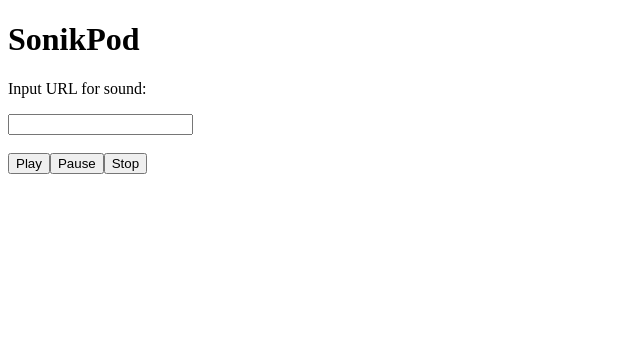
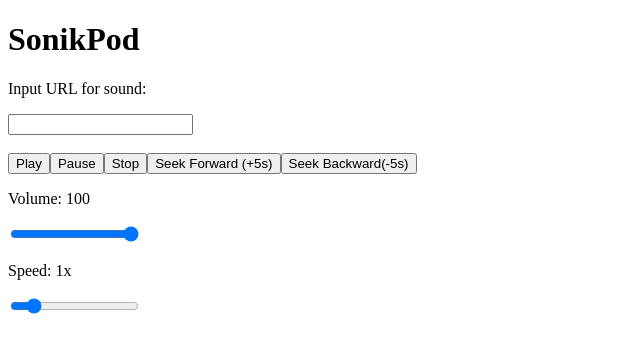
Before and after one commit to akashdeshpande/sonikpod, a React (Vite) app: page / in a window 1280 px wide. Shown: the top 352 px of the page, without its empty margins (0-640 px from the left). Built offline with nearby package versions, Linux system fonts and the light colour scheme.

Commit message:
Add seek, volume and speed in player

```diff
--- a/src/components/player/Player.jsx
+++ b/src/components/player/Player.jsx
@@ -3,8 +3,12 @@ import { useState } from "react";
 
 function Player(props) {
 
+    // https://howlerjs.com/assets/howler.js/examples/player/audio/rave_digger.webm
+
     const [mediaUrl, setMediaUrl] = useState("");
     const [sound, setSound] = useState(null);
+    const [volume, setVolume] = useState(1.0);
+    const [speed, setSpeed] = useState(1.0);
 
     function playSound() {
         if(sound) {
@@ -16,7 +20,8 @@ function Player(props) {
                 src: mediaUrl,
                 preload: true,
                 onend: () => console.log("playback finished"),
-                onloaderror: (id, error) => console.error("Error loading sound source: ", error )
+                onloaderror: (id, error) => console.error("Error loading sound source: ", error ),
+                html5: true
             });
 
             setSound(sound);
@@ -35,6 +40,30 @@ function Player(props) {
             sound.stop();
     }
 
+    function seekForward() {
+        if(sound) {
+            sound.seek((sound.seek() + 5));
+        }
+    }
+
+    function seekBackward() {
+         if(sound) {
+            sound.seek((sound.seek() - 5));
+        }
+    }
+
+    function handleVolumeChange(event) {
+        setVolume(event.target.value);
+        if(sound)
+            sound.volume(event.target.value);
+    }
+
+    function handleSpeedChange(event) {
+        setSpeed(event.target.value);
+        if(sound)
+            sound.rate(event.target.value)
+    }
+
     return <>
         <p>Input URL for sound:</p>
         <input type="text" id="mediaUrl" onChange={(e) => setMediaUrl(e.target.value) } value={mediaUrl}/>
@@ -45,6 +74,17 @@ function Player(props) {
         <button onClick={playSound}>Play</button>
         <button onClick={pauseSound}>Pause</button>
         <button onClick={stopSound}>Stop</button>
+
+        <button onClick={seekForward}>Seek Forward (+5s)</button>
+        <button onClick={seekBackward}>Seek Backward(-5s)</button>
+
+        <br />
+        <p>Volume: {Math.floor(volume * 100)}</p>
+        <input type="range" name="volume" id="volume" value={volume} onChange={handleVolumeChange} min={0.0} max={1.0} step={0.01}/>
+
+        <br />
+        <p>Speed: {speed}x</p>
+        <input type="range" name="speed" id="speed" value={speed} onChange={handleSpeedChange} min={0.5} max={4.0} step={0.5}/>
     </>;
 }
 
```
